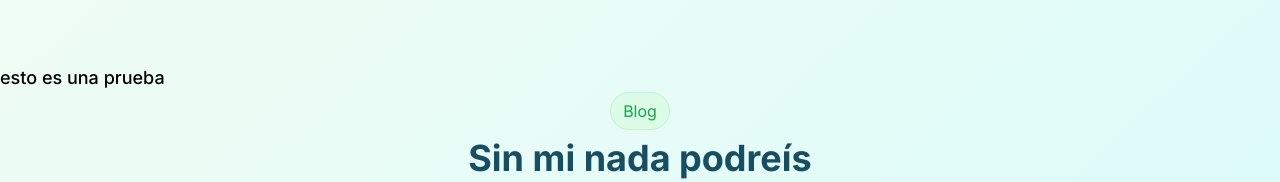
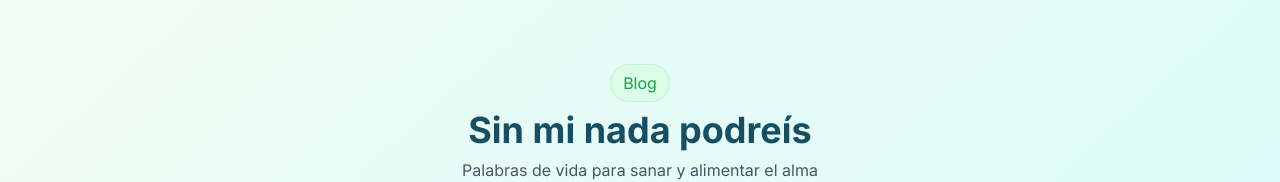
Before and after one commit to Estebanvasquex/blogVane, a Next.js app: page / in a window 1280 px wide. Shown: the top 182 px of the page. Built offline with nearby package versions, Linux system fonts and the light colour scheme.

Commit message:
Se borra h1 que no aporta al contenido

```diff
--- a/src/app/page.tsx
+++ b/src/app/page.tsx
@@ -48,7 +48,6 @@ export default function Home() {
 
   return (
     <div className="py-16 bg-gradient-to-br from-green-50 to-cyan-100">
-    <h1 className="text-lg font-medium">esto es una prueba</h1>
     <div className="container m-auto px-6 text-gray-600 md:px-12 xl:px-6">
       <div className="mb-12 space-y-2 text-center">
         <span className="block w-max mx-auto px-3 py-1.5 border border-green-200 rounded-full bg-green-100 text-green-600">Blog</span>
```
